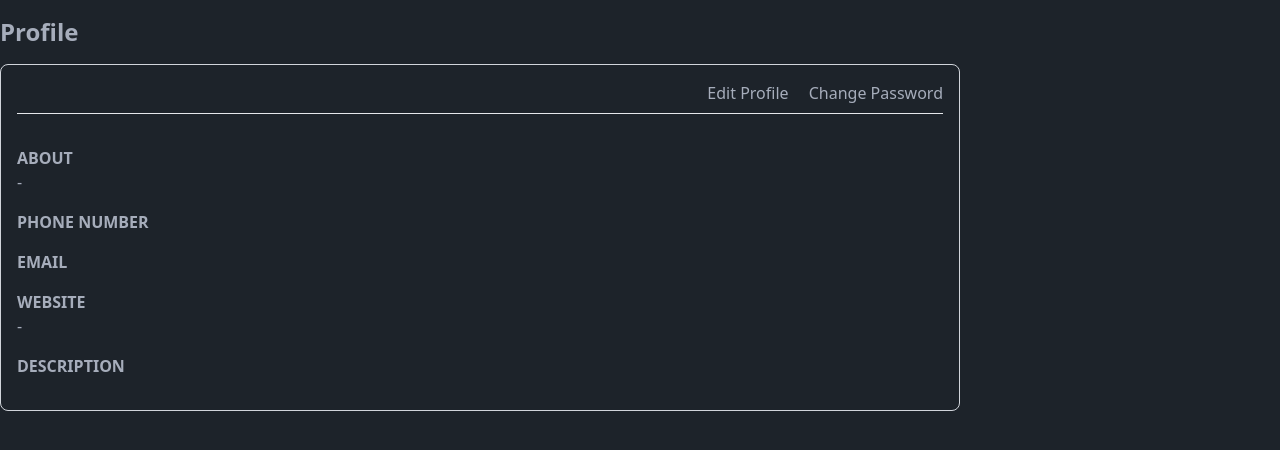
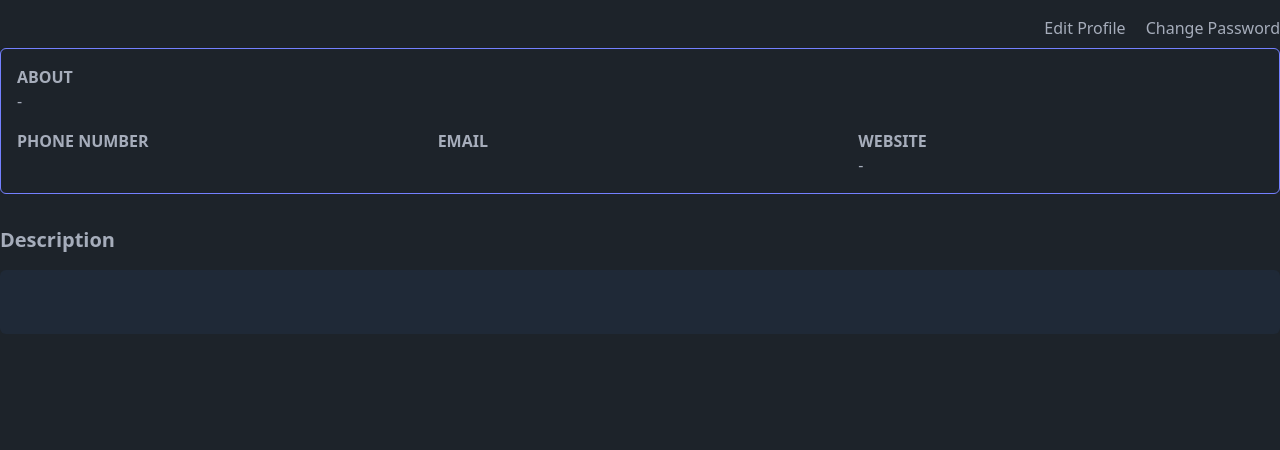
Before and after one commit to ReadVerseRPL/ReadVerse, a Flask app: template readverse/templates/pages/profile/index.html in a window 1280 px wide. Shown: the part 80-530 px from the top of the page. Run offline with Flask 3, Linux system fonts and the light colour scheme; the template is opened without the code that fills it, so the values that code supplies are empty; style sheets or scripts are compiled from the project's sources; some libraries are stand-ins or nearby versions.

Commit message:
better profile layout

```diff
--- a/readverse/templates/pages/profile/index.html
+++ b/readverse/templates/pages/profile/index.html
@@ -1,11 +1,8 @@
 {% extends 'base.html' %}
 
 {% block content %}
-<h1 class="text-2xl font-bold pb-4">Profile</h1>
-<div class="w-3/4">
-    <div class="story-card p-4 rounded-lg border border-gray-300">
 <div class="flex justify-between items-center pb-2">
-            <p class="text-2xl font-bold">{{ user.username }}</p>
+    <h1 class="text-2xl font-bold pb-4">{{ user.username }}</h1>
     {% if current_user.username == user.username %}
     <div>
         <a href="{{ url_for('profile.edit_profile') }}" class="mr-4 hover:underline hover:text-gray-300">Edit Profile</a>
@@ -14,25 +11,33 @@
     {% endif %}
 </div>
 
-        <hr>
-        <div class="py-4">
-            <p class="pt-4 font-bold">ABOUT</p>
+<div class="rounded-md border border-primary p-4">
+    <p class="font-bold">ABOUT</p>
     <p class="break-all overflow-wrap-anywhere">{{ user.about | default('-', true) }}</p>
+
+    <div class="grid grid-cols-3 gap-4">
+        <div>
             <p class="pt-4 font-bold">PHONE NUMBER</p>
             <p class="break-all overflow-wrap-anywhere">{{ user.phone_number }}</p>
+        </div>
+        <div>
             <p class="pt-4 font-bold">EMAIL</p>
             <p class="break-all overflow-wrap-anywhere">{{ user.email }}</p>
+        </div>
+        <div>
             <p class="pt-4 font-bold">WEBSITE</p>
             <p class="break-all overflow-wrap-anywhere">{{ user.website | default('-', true) }}</p>
-            <p class="pt-4 font-bold">DESCRIPTION</p>
-            <article class="prose" id="description"></article>
         </div>
     </div>
 </div>
 
+<h1 class="text-xl font-bold pb-4 pt-8">Description</h1>
+
+<article class="prose p-8 bg-gray-800 rounded-md w-full !max-w-none" id="description"></article>
+
 {% if stories %}
 <div class="py-8">
-    <p class="text-xl font-bold mb-4">Stories written by this user:</p>
+    <p class="text-xl font-bold mb-4">Stories written by this user</p>
     <div class="grid grid-cols-1 md:grid-cols-2 lg:grid-cols-3 gap-4">
         {% for story in stories %}
             {{ macros.storybox(story) }}
```
Lines whose indentation alone changed are shown as unchanged.
